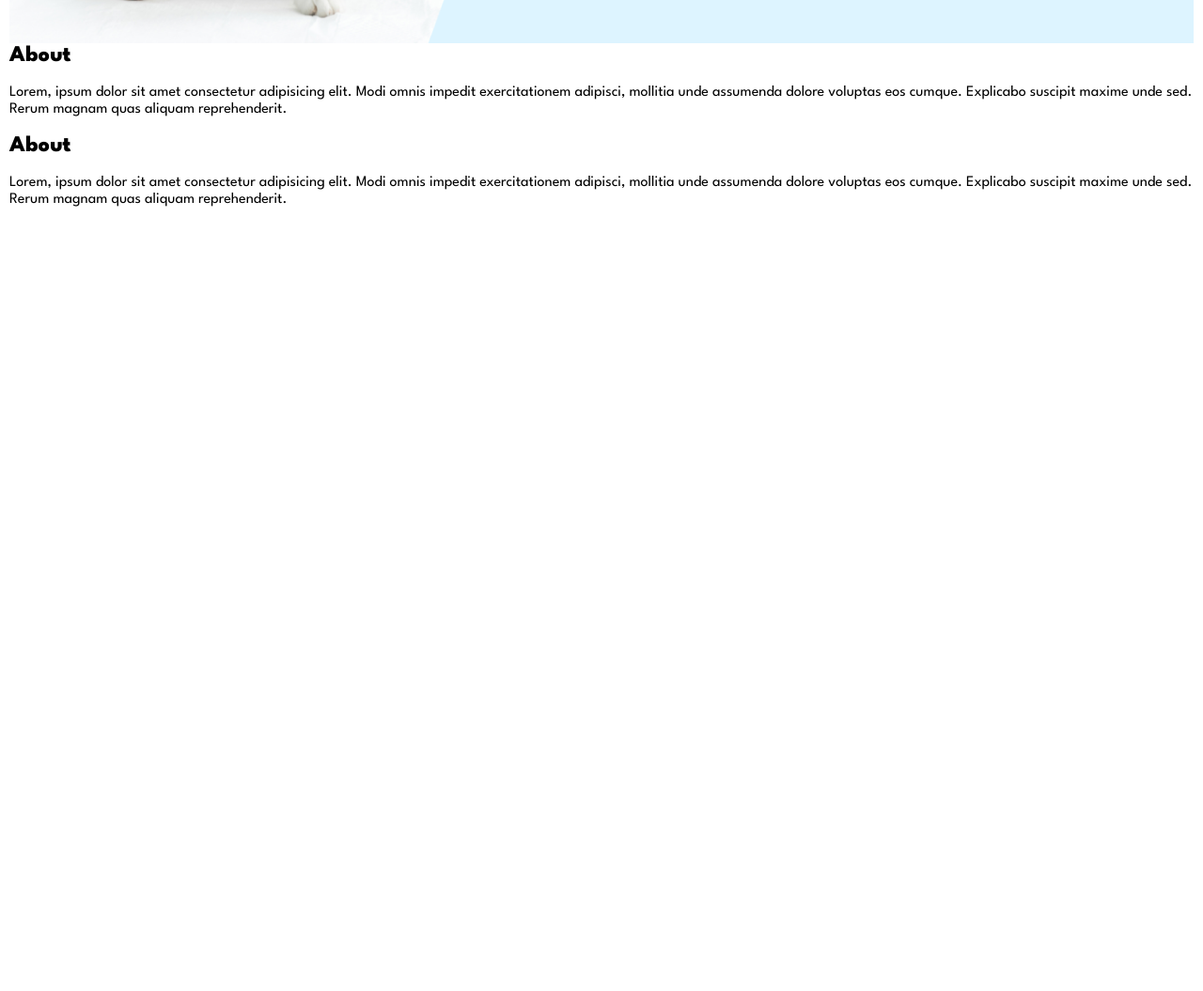
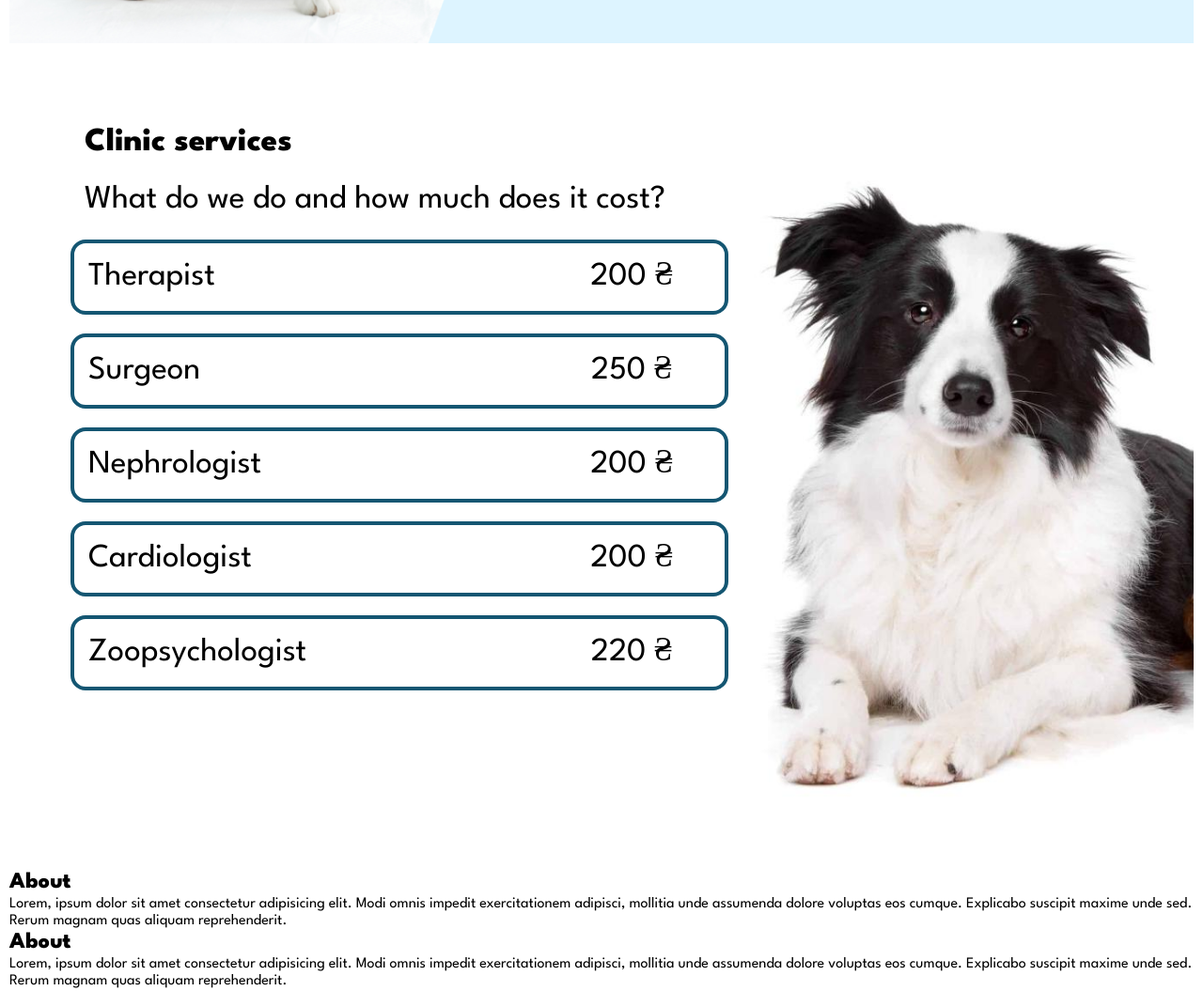
Before and after one commit to 3197344/dog-clinic, a plain HTML site: page index.html in a window 1280 px wide. Shown: the part 1539-2594 px from the top of the page at 94% size. Before the commit the page ends 1778 px from the top, so only its background shows below. Drawn offline with nearby package versions, Linux system fonts and the light colour scheme; a web font is replaced by a local one.

Commit message:
price section

```diff
--- a/css/styles.css
+++ b/css/styles.css
@@ -11,6 +11,7 @@ font-family: 'League Spartan';
 }
 
 .container{
+    /* width:1440px; */
     padding:0 10px;
 margin: 0 auto;
 }
@@ -20,7 +21,7 @@ li{
     list-style: none;
 
 }
-h2{
+h2, p{
     margin: 0;
 }
 
@@ -69,7 +70,7 @@ h2{
     text-transform: uppercase;
     font-size: 20px;
     line-height: 1.5;
-    border-radius: 4px;
+    border-radius: 6px;
     border-color: var(--white);
     justify-content: center;
     align-items: center;
@@ -89,6 +90,12 @@ h2{
     font-size: 24px;
     line-height: 1.5;
 }
+
+.header-text:hover,
+.header-text:focus{
+font-size: 30px;
+}
+
 /* about */
 .about{
     width: 100%;
@@ -119,6 +126,13 @@ h2{
     border-radius: 4px;
     border: none;
 }
+.about-btn:hover,
+.about-btn:focus{
+    background-color: var(--second-color);
+    color: var(--prime-color);
+box-shadow: 10px 10px 8px 2px rgba(0, 0, 0, 0.3);
+}
+
 .about-text{
     width: 305px;
     font-weight: 600;
@@ -132,9 +146,6 @@ h2{
 .features{
 
     height: 800px;
-/*
-    border-left: 0px solid transparent;
-    border-right: 100px solid transparent; */
     background-image: url(../img/about.png);
     background-size: cover;
     background-position: center;
@@ -152,7 +163,8 @@ text-align: center;
     color: var(--prime-color);
 
 }
-.features-list{
+.title{
+    margin-top: 8px;
     padding-left: 800px;
     padding-right: 80px;
     font-size: 35px;
@@ -160,7 +172,8 @@ line-height: 1.5;
     text-align: center;
     color: var(--text);
 }
-.features-text{
+.text{
+    margin-top: 8px;
     padding-left: 800px;
     padding-right: 80px;
     font-size: 25px;
@@ -168,3 +181,63 @@ line-height: 1.0;
     text-align: center;
     color: var(--text);
 }
+
+/* team */
+
+.price{
+    margin-top: 80px;
+    min-height: 800px;
+    background-image: url(../img/price.jpg);
+    background-size: contain;
+    background-position: right;
+    background-repeat: no-repeat;
+    background-color: var(--white);
+}
+
+.left-side{
+
+    padding-left: 80px;
+    text-align: left;
+}
+
+.price-section{
+    margin-top: 8px;
+    font-size: 35px;
+    line-height: 1.50;
+    padding-left: 80px;
+    text-align: left;
+}
+
+
+.price-box{
+    margin-top: 8px;
+    margin-left: 25px;
+    margin-bottom: 20px;
+    width: 700px;
+    height: 80px;
+    display: flex;
+    justify-content: space-between;
+    align-items: center;
+    border: 4px solid #145672;
+    border-radius: 16px;
+}
+.price-text-cost{
+    width: 200px;
+    display: flex;
+        margin: 0 auto;
+    font-size: 35px;
+    line-height: 1.50;
+    justify-content: center;
+    align-items: center;
+    color: var(--text);
+}
+.price-text{
+    display: flex;
+    width: 500px;
+    padding-left: 15px;
+    margin: 0 auto;
+    font-size: 35px;
+    line-height: 1.50;
+    align-items: center;
+    color: var(--text);
+}
--- a/index.html
+++ b/index.html
@@ -43,8 +43,8 @@
 <div class="container">
     <section class="features">
     <h2 id="features" class="features-section">Center for Veterinary Medicine</h2>
-    <p class="features-list">We help you. Why are we? </p>
-    <p class="features-text">
+    <p class="title">We help you. Why are we? </p>
+    <p class="text">
       We treat little friends with care and attention.
       Our main goal is to keep your pet healthy for years to come.
       At the first examination, we will draw up an individual program for feeding, physical activity, care, professional treatment,
@@ -54,8 +54,45 @@
 </div>
 
 <div class="container">
-  <section class="team">
-    <h2 id="team">About</h2>
+  <section class="price">
+    <h2 id="price" class="price-section">Clinic services</h2>
+    <p class="title left-side">What do we do and how much does it cost? </p>
+    <ul>
+
+      <li class="price-box">
+        <p class="price-text ">Therapist</p>
+        <p class="price-text-cost ">200 ₴</p>
+      </li>
+
+      <li class="price-box">
+        <p class="price-text ">Surgeon</p>
+        <p class="price-text-cost ">250 ₴</p>
+      </li>
+
+      <li class="price-box">
+        <p class="price-text ">Nephrologist</p>
+        <p class="price-text-cost ">200 ₴</p>
+      </li>
+
+
+      <li class="price-box">
+        <p class="price-text ">Cardiologist</p>
+        <p class="price-text-cost ">200 ₴</p>
+      </li>
+
+
+      <li class="price-box">
+        <p class="price-text ">Zoopsychologist</p>
+        <p class="price-text-cost ">220 ₴</p>
+      </li>
+      </ul>
+
+    </section>
+</div>
+
+<div class="container">
+  <section class="">
+    <h2 id="">About</h2>
     <p>Lorem, ipsum dolor sit amet consectetur adipisicing elit. Modi omnis impedit exercitationem adipisci, mollitia unde
       assumenda dolore voluptas eos cumque. Explicabo suscipit maxime unde sed. Rerum magnam quas aliquam reprehenderit.
     </p>
```
Lines whose indentation alone changed are shown as unchanged.
